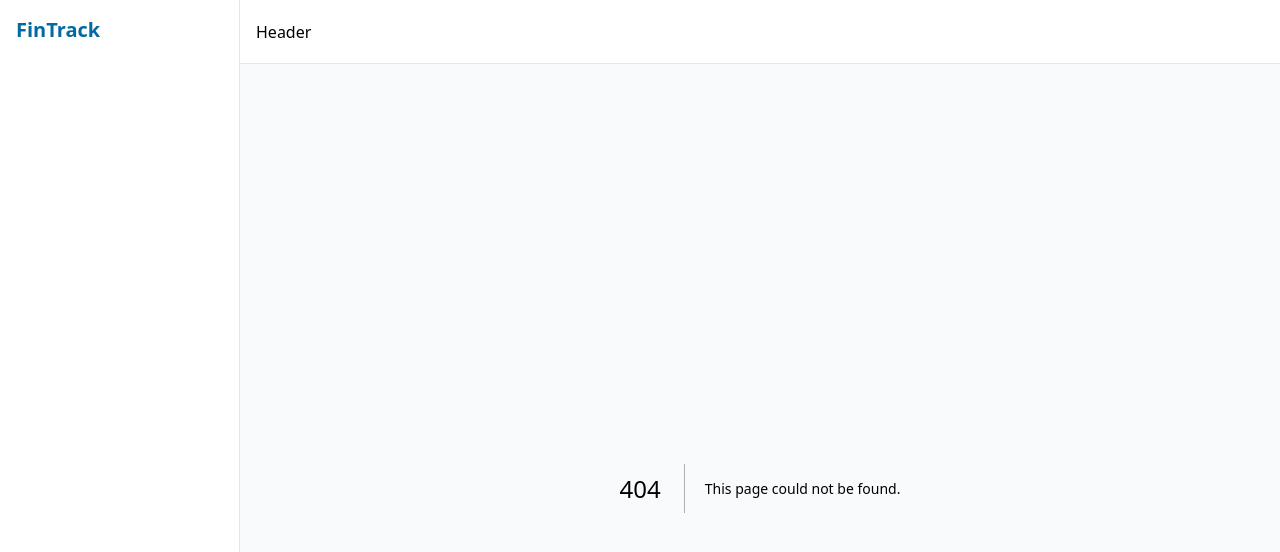
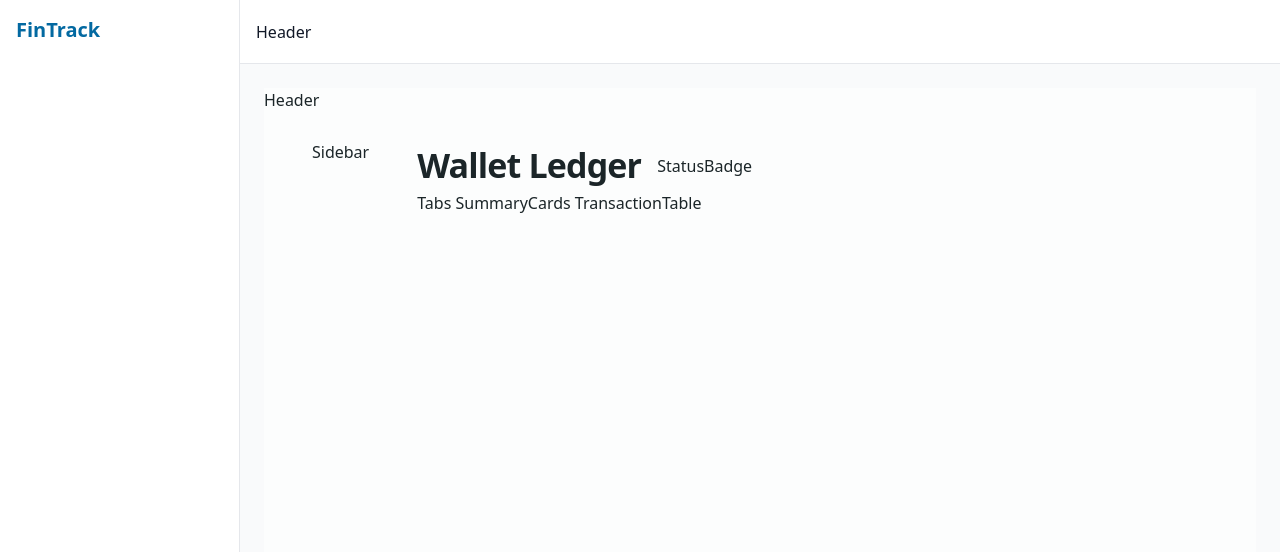
Before and after one commit to JelelAhmed/wallet-ledger-resilience, a Next.js app: page /dashboard in a window 1280 px wide. Before the commit this address had no page. Shown: the top 552 px of the page. Built offline with nearby package versions, Linux system fonts and the light colour scheme.

Commit message:
feature: scaffold main dashboard area to mirror design objectives

```diff
--- /dev/null
+++ b/app/dashboard/page.tsx
@@ -0,0 +1,23 @@
+import Header from "@/components/Header";
+
+export default function DashboardPage() {
+  return (
+    <div className="bg-[#FCFDFD] text-[#1B2528] min-h-screen">
+      Header
+      <div className="flex gap-12 p-5 md:p-7 lg:px-12 flex-col lg:flex-row">
+        Sidebar
+        <main className="flex-1 min-w-0">
+          <div className="flex flex-wrap justify-between items-center gap-3">
+            <div className="flex items-center gap-4">
+              <h1 className="text-[34px] font-bold tracking-tight">
+                Wallet Ledger
+              </h1>
+              StatusBadge
+            </div>
+          </div>
+          Tabs SummaryCards TransactionTable
+        </main>
+      </div>
+    </div>
+  );
+}
```
